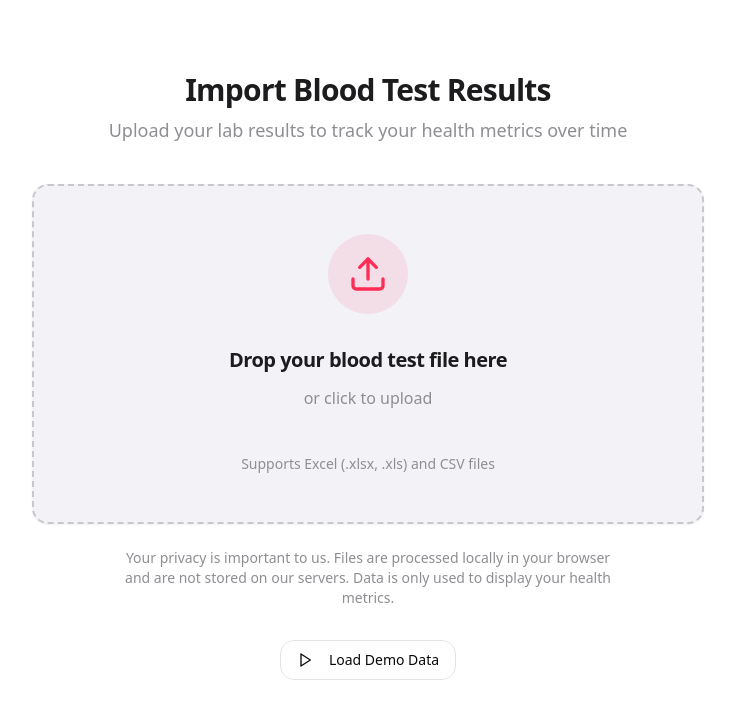
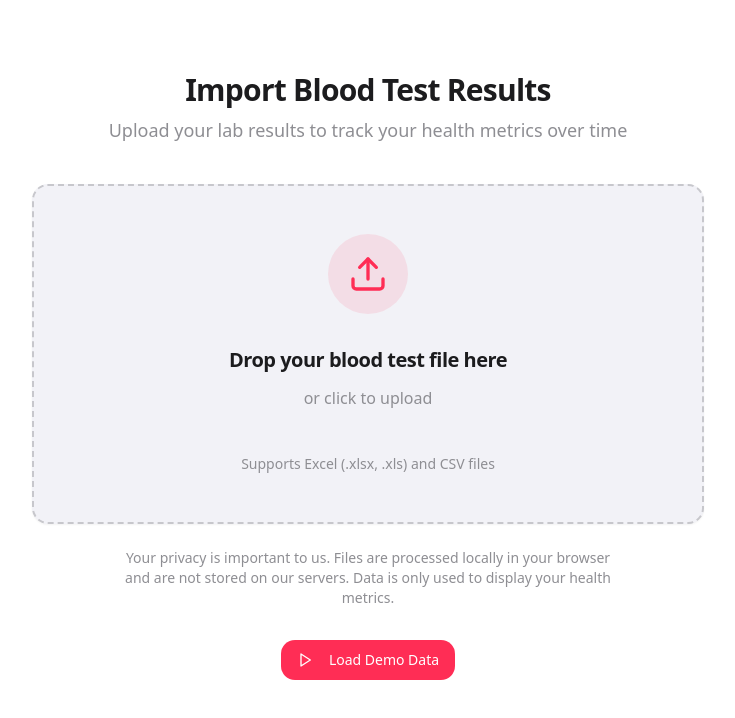
Before and after one commit to catsandsoup/pathologyproweb, a React (Vite) app: page / in a window 1280 px wide. Shown: the top 718 px of the page, without its empty margins (272-1007 px from the left). Built offline with nearby package versions, Linux system fonts and the light colour scheme; what @react-pdf/renderer would draw is missing.

Commit message:
Update styling and favicon
Updated the favicon and changed the "Load Demo Data" button's background color to match a specified SVG.

```diff
--- a/index.html
+++ b/index.html
@@ -1,3 +1,4 @@
+
 <!DOCTYPE html>
 <html lang="en">
   <head>
@@ -7,6 +8,7 @@
     <meta name="description" content="Lovable Generated Project" />
     <meta name="author" content="Lovable" />
     <meta property="og:image" content="/og-image.png" />
+    <link rel="icon" type="image/svg+xml" href="/favicon.svg" />
   </head>
 
   <body>
--- a/src/pages/Index.tsx
+++ b/src/pages/Index.tsx
@@ -1,4 +1,3 @@
-
 import React, { useState } from 'react';
 import { Activity, FileDown, Calendar, Play } from 'lucide-react';
 import { DataPoint, Metric } from '@/types/blood-test';
@@ -114,8 +113,7 @@ const BloodTestDashboard: React.FC = () => {
           <div className="flex justify-center">
             <Button
               onClick={handleLoadDemo}
-              className="mt-4"
-              variant="outline"
+              className="mt-4 bg-[#FF2D55] hover:bg-[#FF2D55]/90 text-white"
             >
               <Play className="w-4 h-4 mr-2" />
               Load Demo Data
@@ -126,13 +124,13 @@ const BloodTestDashboard: React.FC = () => {
         <>
           <div className="flex flex-col space-y-4 md:flex-row md:items-center md:justify-between md:space-y-0">
             <div className="flex items-center space-x-3">
-              <Activity className="w-8 h-8 text-red-500" />
+              <Activity className="w-8 h-8 text-[#FF2D55]" />
               <h1 className="text-2xl font-semibold">Blood Tests</h1>
             </div>
             <div className="flex items-center space-x-4">
               <Button
                 onClick={handleLoadDemo}
-                variant="outline"
+                className="bg-[#FF2D55] hover:bg-[#FF2D55]/90 text-white"
                 size="sm"
               >
                 <Play className="w-4 h-4 mr-2" />
```
Also changed, not shown: public/favicon.svg (added).
